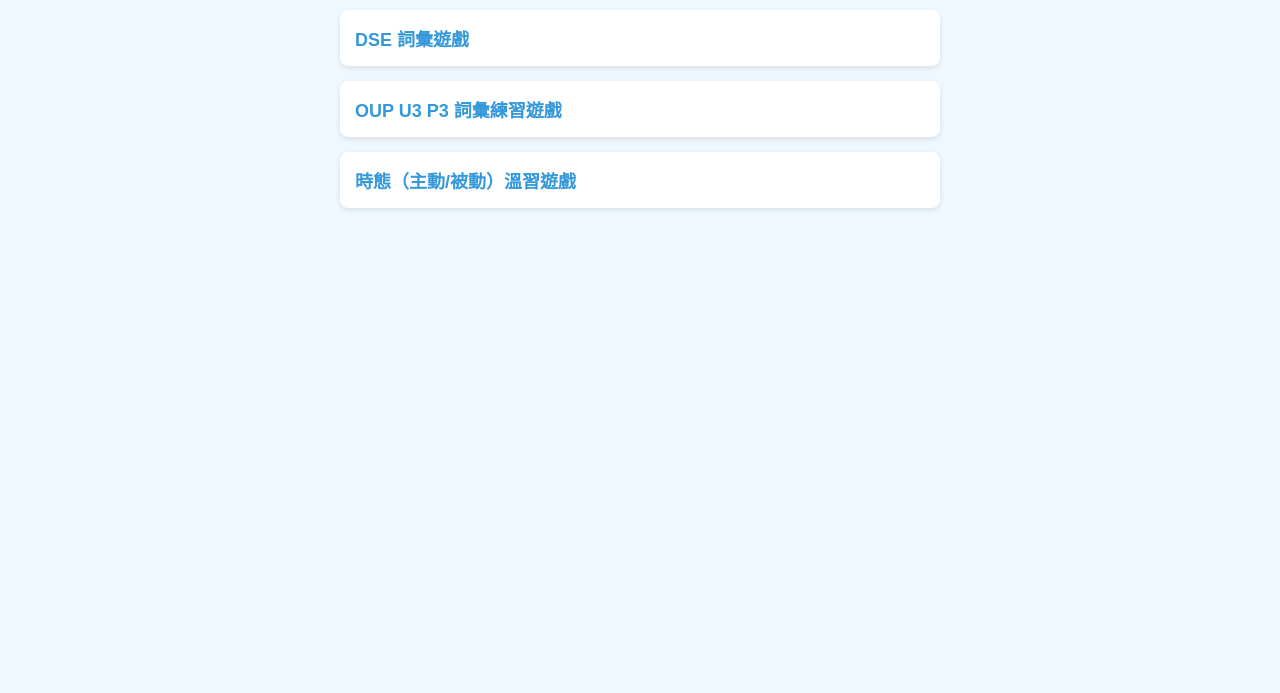
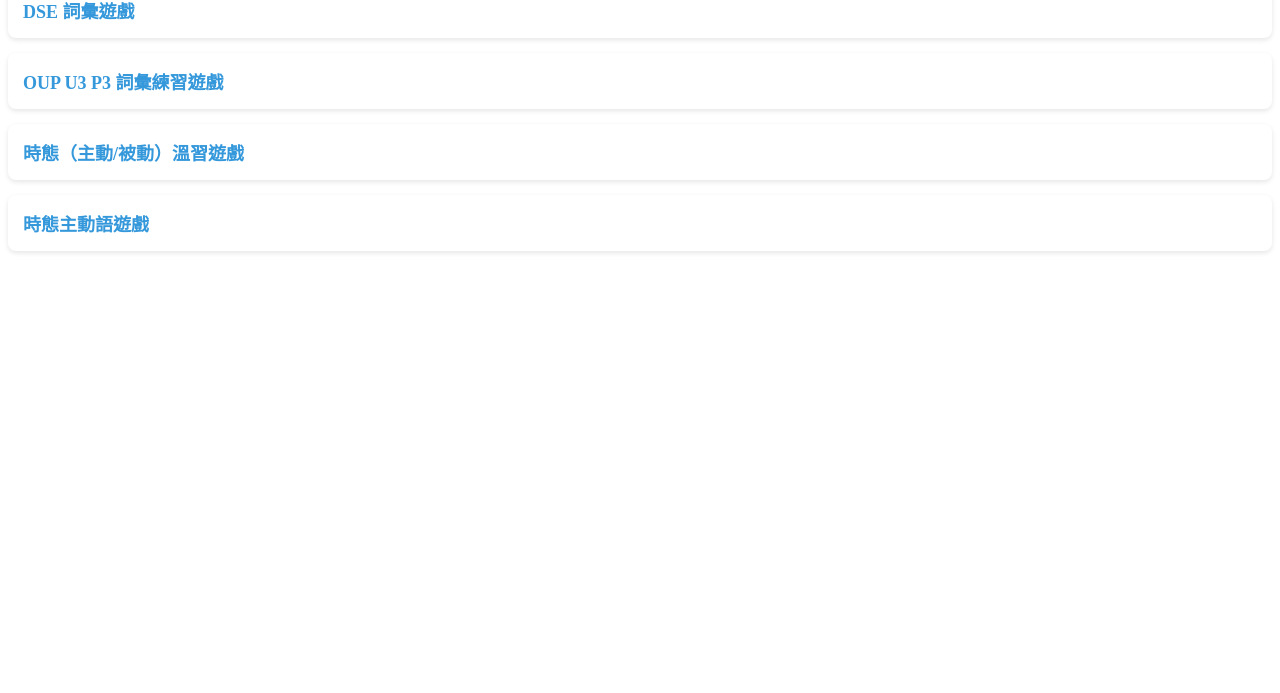
Before and after one commit to klho-cmyk/klho-cmyk.github.io, a plain HTML site: page index.html in a window 1280 px wide. Shown: the part 107-800 px from the top of the page. Drawn offline with Linux system fonts and the light colour scheme.

Commit message:
更新首頁，新增時態主動語遊戲鏈接

```diff
--- a/index.html
+++ b/index.html
@@ -5,19 +5,7 @@
     <meta name="viewport" content="width=device-width, initial-scale=1.0">
     <title>我的英語練習遊戲合集</title>
     <style>
-        body {
-            font-family: Arial, sans-serif;
-            max-width: 600px;
-            margin: 50px auto;
-            padding: 0 20px;
-            background-color: #f0f8ff;
-        }
-        h1 {
-            color: #2c3e50;
-            text-align: center;
-        }
         .game-list {
-            list-style: none;
             padding: 0;
         }
         .game-list li {
@@ -44,6 +32,7 @@
         <li><a href="./dse_vocab_game/index.html">DSE 詞彙遊戲</a></li>
         <li><a href="./oup_u3_p3_vocab_SkillsBooster_EPA/index.html">OUP U3 P3 詞彙練習遊戲</a></li>
         <li><a href="./revision-on-tenses_active_passive_voice/index.html">時態（主動/被動）溫習遊戲</a></li>
+        <li><a href="./revision-on-tenses_active-voice/index.html">時態主動語遊戲</a></li>
     </ul>
 </body>
 </html>
```
